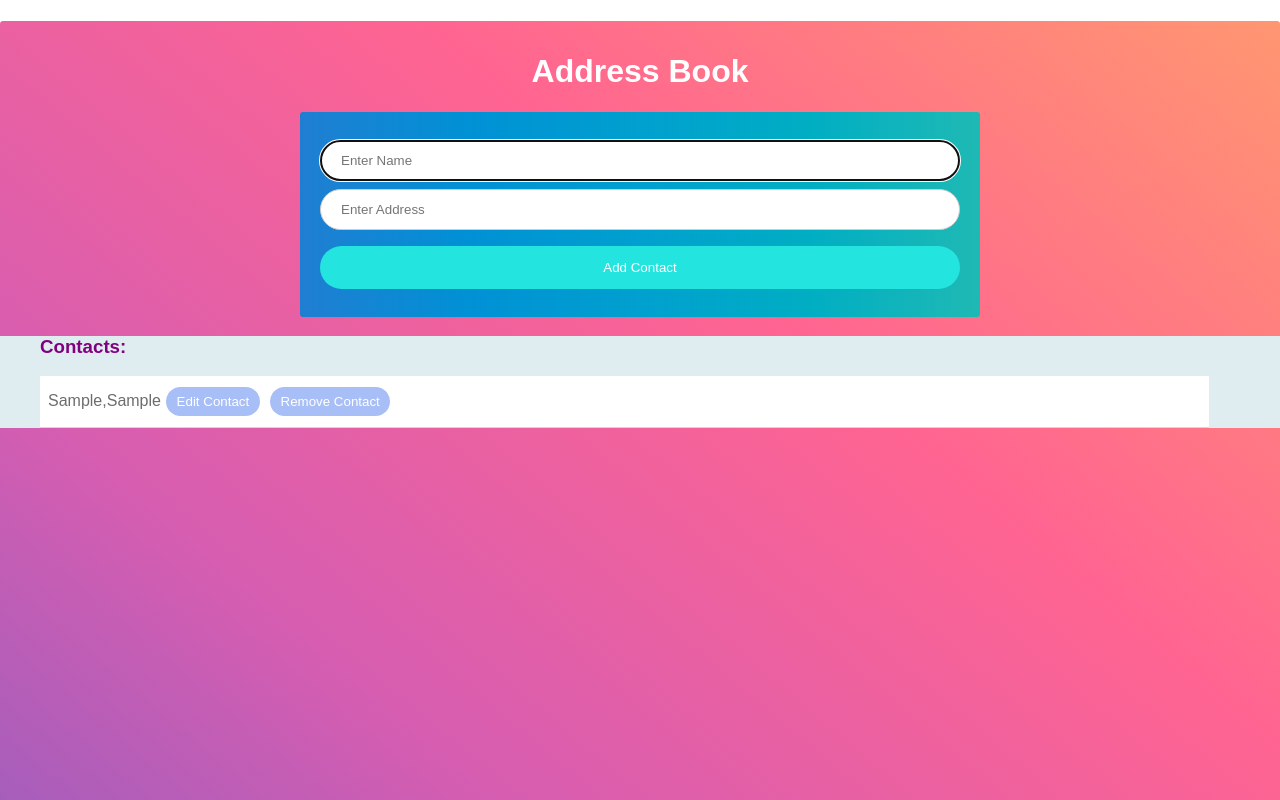
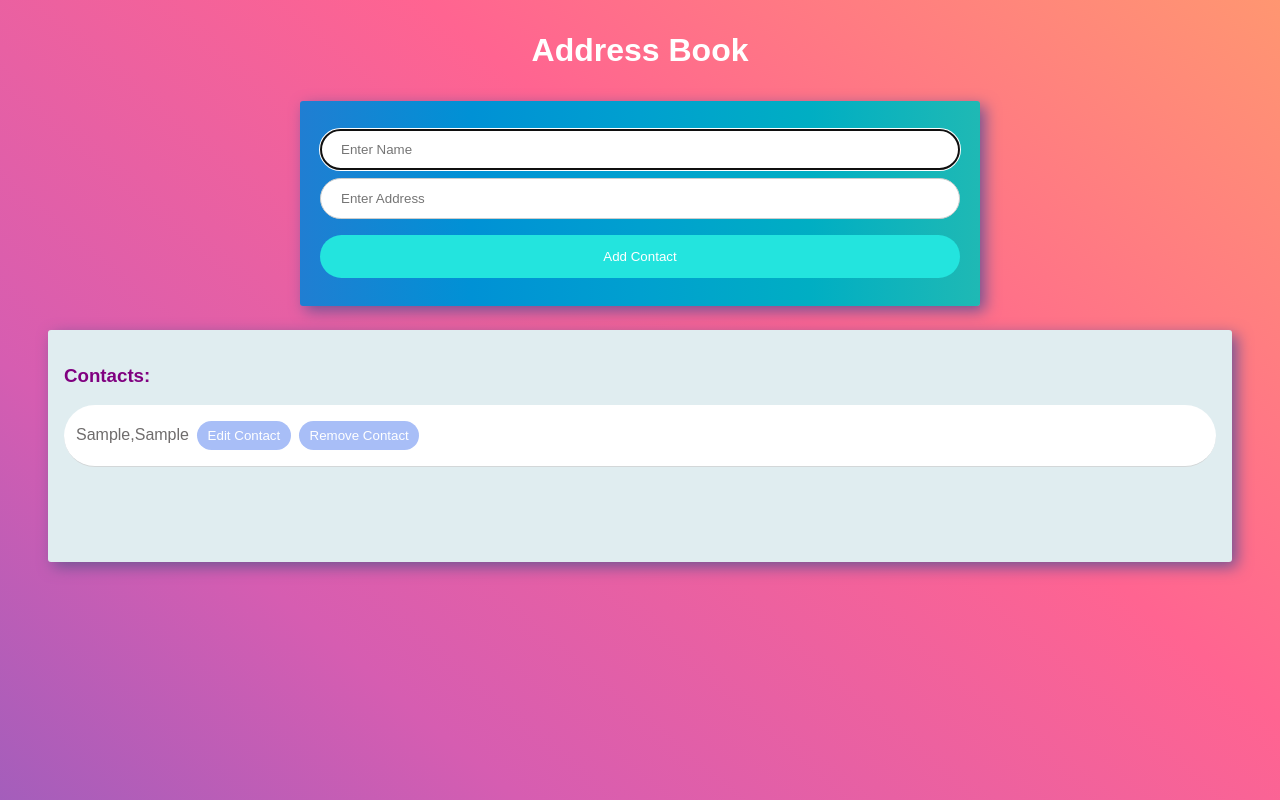
Before and after one commit to mariouvega/address_book, a React (Create React App) app: page / in a window 1280 px wide. Both pictures are taken after typing "Sample", "Sample" into the empty fields and a click on the button "Add Contact". Shown: the top 800 px of the page. Built offline with nearby package versions, Linux system fonts and the light colour scheme.

Commit message:
updated css minor changes

```diff
--- a/src/App.css
+++ b/src/App.css
@@ -1,8 +1,5 @@
 .App {
   font-size: 16px;
-  margin: auto;
-  border-radius: 3px;
-  /*width: 90%;*/
   background-image: linear-gradient(to right top, #845ec2, #d65db1, #ff6491, #ff9671);
   /*background-image: url('https://images.pexels.com/photos/205414/pexels-photo-205414.jpeg?cs=srgb&dl=address-book-black-and-white-business-205414.jpg&fm=jpg');*/
   /*background-size: cover;*/
@@ -10,9 +7,10 @@
 }
 
 .title {
-  padding-top: 1em;
+  padding: 1em;
   color: white;
   text-align: center;
+  margin: 0;
 }
 .addressForm {
   margin: auto;
@@ -20,6 +18,8 @@
   border-radius: 3px;
   background-image: linear-gradient(to right, #207ed2, #0091d5, #00a0cf, #00aec3, #1fb9b4);
   padding: 20px;
+  box-shadow: 5px 5px 15px #725394;
+  margin-bottom: 1.5em;
 }
 
 .formFeild {
@@ -45,6 +45,12 @@
 
 .contactBook {
   background-color: #e0edf0;
+  min-height: 200px;
+  padding: 1em;
+  max-width: 90%;
+  margin: 1em auto;
+  border-radius: 3px;
+  box-shadow: 5px 5px 15px #725394;
 }
 
 .listTitle {
@@ -56,10 +62,15 @@
   color: #6f6c6c;
   background-color: white;
   border-bottom: 1px solid #d3d7d8;
-  padding: .5em;
-  margin-bottom: .3em;
-  width: 93%;
+  padding: 12px;
+  margin: .5em auto;
+  border-radius: 100px;
+}
 
+.btns {
+  display: inline-block;
+  margin-left: auto;
+  margin-right: 0;
 }
 
 .listBtn {
@@ -71,6 +82,7 @@
   display: inline-block;
   height: auto;
   width: auto;
-  margin: 3px 5px;
+  margin: 4px 8px;
+  margin-right: 0px;
   padding: .5em .8em
 }
--- a/src/App.js
+++ b/src/App.js
@@ -94,8 +94,10 @@ class App extends Component {
             <li key={i} className="contactsList">
             {contact.name},
             {contact.address}
-            <button onClick={this.editContact.bind(null, i)} className="listBtn">Edit Contact</button>
-            <button onClick={this.deleteContact.bind(null, i)} className="listBtn">Remove Contact</button>
+            <div className="btns">
+              <button onClick={this.editContact.bind(null, i)} className="listBtn">Edit Contact</button>
+              <button onClick={this.deleteContact.bind(null, i)} className="listBtn">Remove Contact</button>
+            </div>
             </li>
             )}
         </ul>
```
